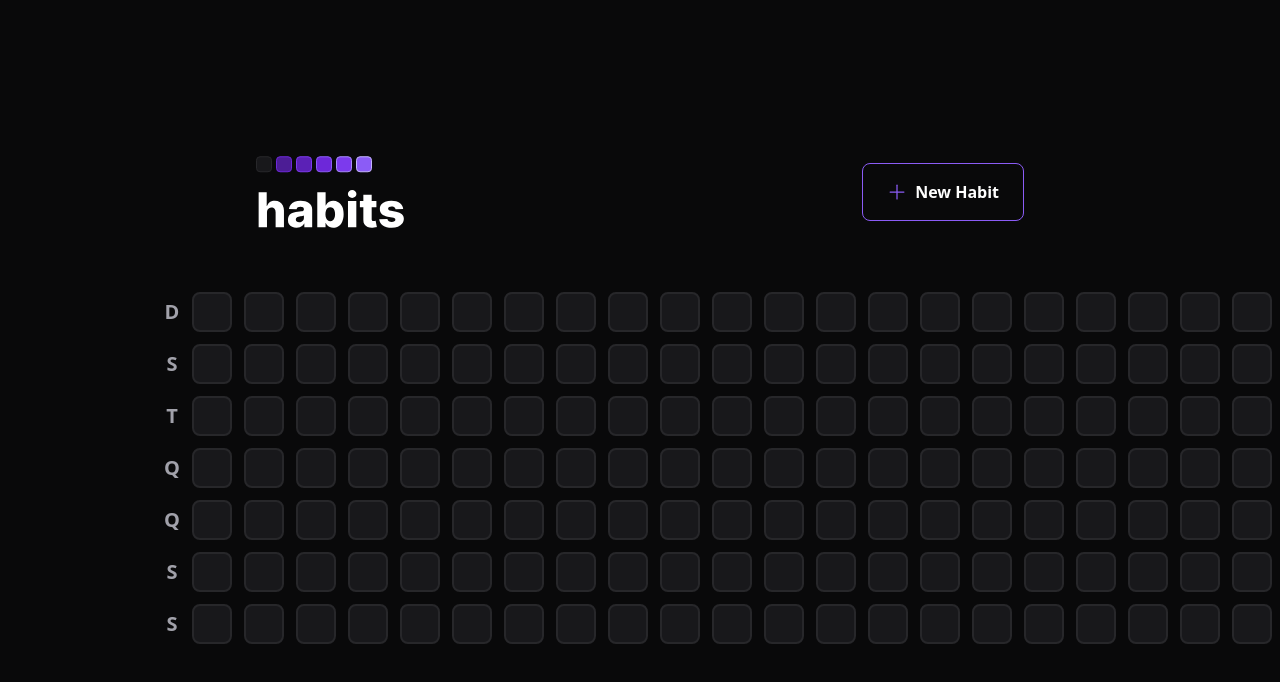
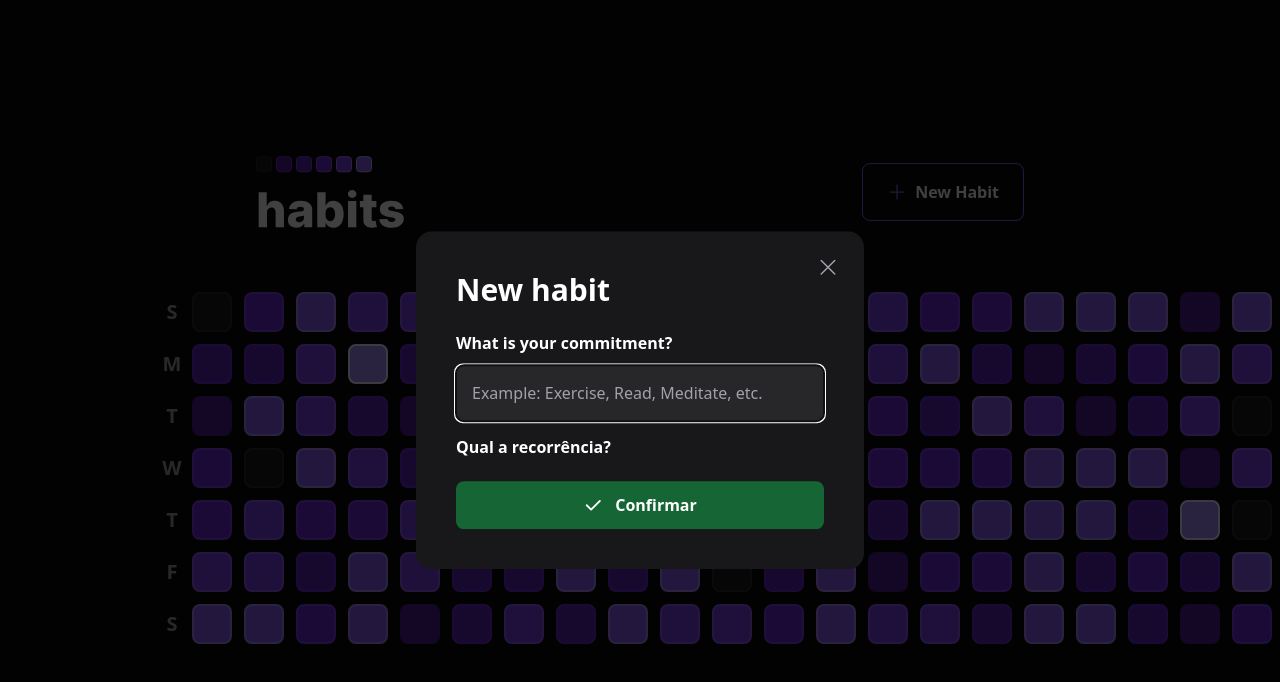
Before and after one commit to muricristiano/habit-tracker-web, a React (Vite) app: page / in a window 1280 px wide. Both pictures are taken after a click on the button "New Habit". Shown: the top 682 px of the page. Built offline with nearby package versions, Linux system fonts and the light colour scheme.

Commit message:
Create Habit Dialog/Popover Habit/Summary % colors

```diff
--- a/package.json
+++ b/package.json
@@ -10,6 +10,9 @@
     "preview": "vite preview"
   },
   "dependencies": {
+    "@radix-ui/react-dialog": "^1.0.4",
+    "@radix-ui/react-popover": "^1.0.6",
+    "clsx": "^1.2.1",
     "dayjs": "^1.11.7",
     "phosphor-react": "^1.4.1",
     "react": "^18.2.0",
--- a/src/components/HabitDay.tsx
+++ b/src/components/HabitDay.tsx
@@ -1,5 +1,39 @@
-export function HabitDay() {
+import * as Popover from '@radix-ui/react-popover'
+import { ProgressBar } from './ProgressBar'
+import clsx from 'clsx'
+
+interface HabitDayProps {
+    completed: number
+    amount: number
+}
+
+export function HabitDay({ completed, amount }: HabitDayProps) {
+    const completedPercentage = Math.round((completed / amount) * 100)
+
     return(
-        <div className="w-10 h-10 bg-zinc-900 border-2 border-zinc-800 rounded-lg"></div>
+        <Popover.Root>
+            <Popover.Trigger
+                className={clsx("w-10 h-10 border-2 rounded-lg", {
+                    'bg-zinc-900 border-zinc-800': completedPercentage === 0,
+                    'bg-violet-900 border-violet-900': completedPercentage > 0 && completedPercentage < 20,
+                    'bg-violet-800 border-violet-700': completedPercentage >= 20 && completedPercentage < 40,
+                    'bg-violet-700 border-violet-600': completedPercentage >= 40 && completedPercentage < 60,
+                    'bg-violet-600 border-violet-500': completedPercentage >= 60 && completedPercentage < 80,
+                    'bg-violet-500 border-violet-400': completedPercentage >= 80 && completedPercentage < 100,
+                    'bg-violet-400 border-violet-100': completedPercentage === 100
+                })}
+            />
+
+            <Popover.Portal>
+                <Popover.Content className='min-w-[320px] p-6 rounded-2xl bg-zinc-900 flex flex-col'>
+                    <span className='font-semibold text-zinc-400'>Wednesday</span>
+                    <span className='mt-1 font-extrabold leading-tight text-2xl'>31/May</span>
+
+                    <ProgressBar progress={completedPercentage}/>
+
+                <Popover.Arrow height={8} width={16} className='fill-zinc-900'/>
+                </Popover.Content>
+            </Popover.Portal>
+        </Popover.Root>
     )
 }
--- a/src/components/Header.tsx
+++ b/src/components/Header.tsx
@@ -1,18 +1,36 @@
-import { Plus } from 'phosphor-react'
+import { Plus, X } from 'phosphor-react'
 import logoImage from '../assets/logo.svg'
+import * as Dialog from '@radix-ui/react-dialog'
+import { NewHabitForm } from './NewHabitForm'
 
 export function Header() {
     return (
         <div className='w-full max-w-3xl mx-auto flex items-center justify-between'>
         <img src={logoImage} alt='Habits'/>
 
-        <button
-          type='button'
-          className='border border-violet-500 font-semibold rounded-lg px-6 py-4 flex items-center gap-2 hover:border-violet-400'
-        >
-          <Plus size={20} className='text-violet-500'/>
-          New Habit
-        </button>
+        <Dialog.Root>
+          <Dialog.Trigger
+              type='button'
+              className='border border-violet-500 font-semibold rounded-lg px-6 py-4 flex items-center gap-2 hover:border-violet-400'
+          >
+            <Plus size={20} className='text-violet-500'/>
+              New Habit
+          </Dialog.Trigger>
+
+          <Dialog.Portal>
+            <Dialog.Overlay className='w-screen h-screen bg-black/75 fixed inset-0'/>
+            <Dialog.Content className='absolute p-10 bg-zinc-900 rounded-2xl w-full max-w-md top-1/2 left-1/2 -translate-x-1/2 -translate-y-1/2'>
+              <Dialog.Close className='absolute right-6 top-6 text-zinc-400 hover:text-zinc-200'>
+                <X size={24} aria-label='Fechar'/>
+              </Dialog.Close>
+              <Dialog.Title className='text-3xl leading-tight font-extrabold'>
+                New habit
+              </Dialog.Title>
+
+              <NewHabitForm />
+            </Dialog.Content>
+          </Dialog.Portal>
+        </Dialog.Root>
       </div>
     )
 }
--- /dev/null
+++ b/src/components/NewHabitForm.tsx
@@ -0,0 +1,28 @@
+import { Check } from "phosphor-react";
+
+export function NewHabitForm() {
+    return (
+        <form className="w-full flex flex-col mt-6">
+            <label htmlFor="title" className="font-semibold leading-tight">
+                What is your commitment?
+            </label>
+
+            <input
+                type="text"
+                id="title"
+                placeholder="Example: Exercise, Read, Meditate, etc."
+                className="p-4 rounded-lg mt-3 bg-zinc-800 text-white placeholder:text-zinc-400"
+                autoFocus
+            />
+
+            <label htmlFor="" className="font-semibold leading-tight mt-4">
+                Qual a recorrência?
+            </label>
+
+            <button type='submit' className="mt-6 p-3 rounded-lg flex gap-3 items-center justify-center font-semibold bg-green-800 hover:bg-green-700">
+                <Check size={20} weight='bold'/>
+                Confirmar
+            </button>
+        </form>
+    )
+}
--- /dev/null
+++ b/src/components/ProgressBar.tsx
@@ -0,0 +1,20 @@
+interface ProgressBarProps {
+    progress: number
+}
+
+export function ProgressBar(props: ProgressBarProps) {
+
+    return(
+        <div className='h-3 rounded-xl bg-zinc-700 w-full mt-4'>
+            <div
+                role='progressbar'
+                aria-label="Progress bar of habits completed on this day"
+                aria-valuenow={props.progress}
+                className='h-3 rounded xl bg-violet-700'
+                style={{
+                    width: `${props.progress}%`
+                }}
+            />
+        </div>
+    )
+}
--- a/src/components/SummaryTable.tsx
+++ b/src/components/SummaryTable.tsx
@@ -2,12 +2,12 @@
 import { HabitDay } from "./HabitDay"
 
 const weekDays = [
-    'D',
     'S',
+    'M',
     'T',
-    'Q',
-    'Q',
-    'S',
+    'W',
+    'T',
+    'F',
     'S',
 ]
 
@@ -34,7 +34,11 @@
 
             <div className="grid grid-rows-7 grid-flow-col gap-3">
                 {summaryDates.map(date => {
-                    return <HabitDay key={date.toString()} />
+                    return <HabitDay
+                        key={date.toString()}
+                        amount={10}
+                        completed={Math.round(Math.random() * 10)}
+                    />
                 })}
 
                 {amountOfDaysToFill > 0 && Array.from({ length: amountOfDaysToFill}).map((_, i) => {
```
Also changed, not shown: 2 other files (tests, documents, lock files or other folders).
